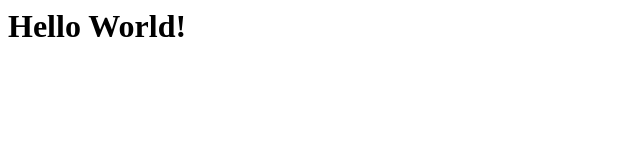
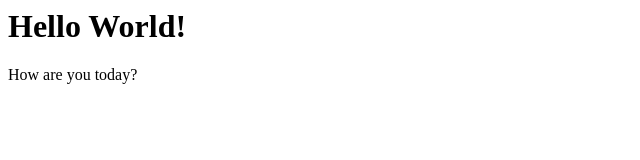
Before and after one commit to Silje32/YAML, a plain HTML site: page index.html in a window 1280 px wide. Shown: the whole page, without its empty margins (0-640 px from the left). Drawn offline with Linux system fonts and the light colour scheme.

Commit message:
Added text to index.html

```diff
--- a/index.html
+++ b/index.html
@@ -4,5 +4,6 @@
 </head>
 <body>
   <h1>Hello World!</h1>
+  <p>How are you today?</p>
 </body>
 </html>
```
